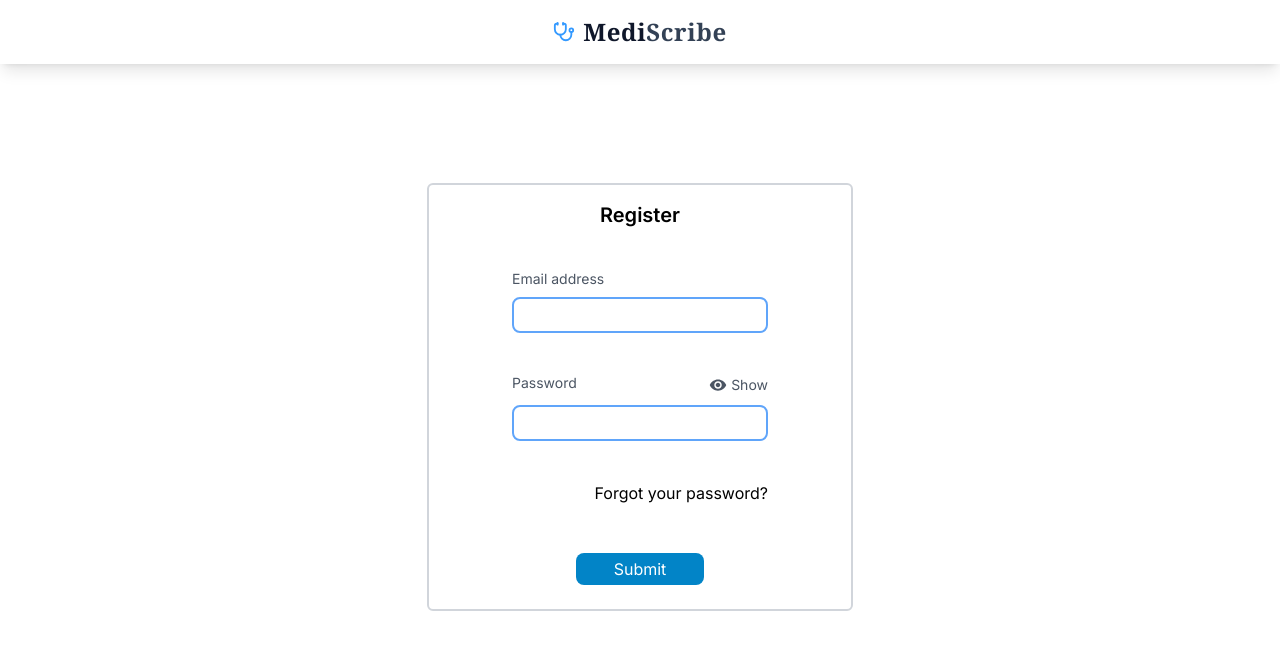
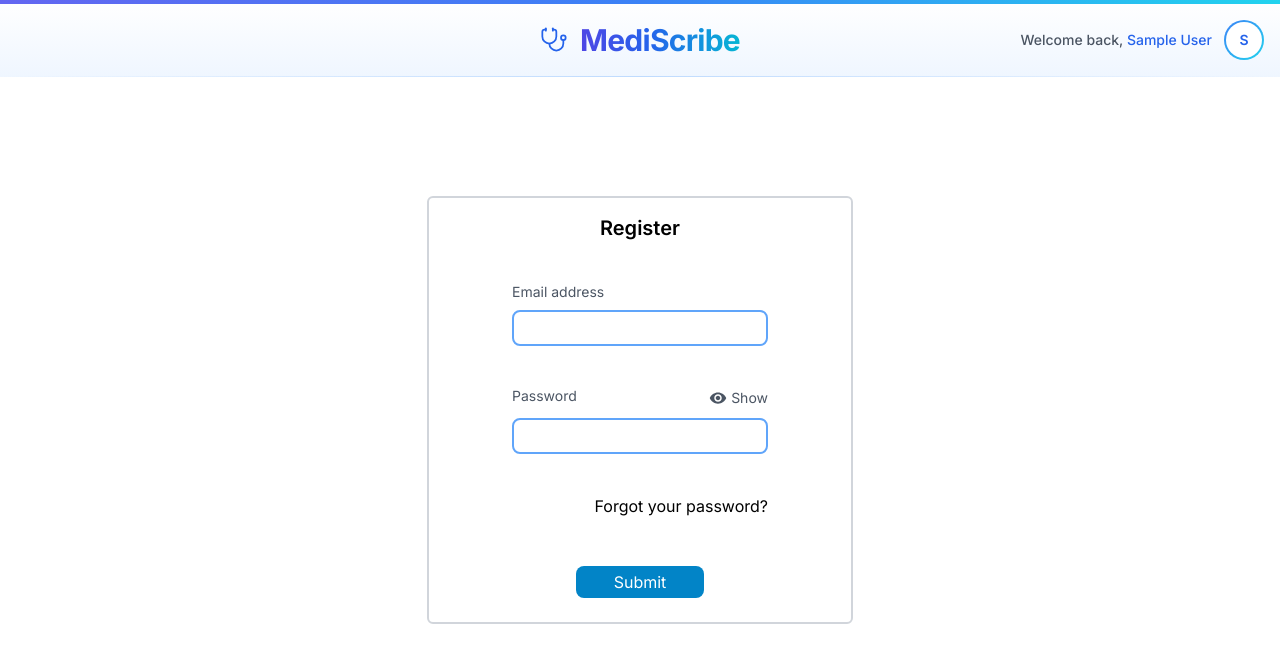
Before and after one commit to BTP-JIO/Dictation-App-for-Healthcare-Business-Final, a React (Vite) app: page /user in a window 1280 px wide. Shown: the top 662 px of the page. Built offline with nearby package versions, Linux system fonts and the light colour scheme; sample sign-in values are in the browser's storage; what @react-pdf/renderer would draw is missing.

Commit message:
re-designed header

```diff
--- a/src/components/Header.jsx
+++ b/src/components/Header.jsx
@@ -1,49 +1,54 @@
-// const Header = () => {
-//   const userDetails = JSON.parse(localStorage.getItem("userDetails"));
-
-//   return (
-//     <div className="bg-gradient-to-r from-[#7dbeff] to-[#6781ff] shadow-md text-[#ffffff] py-4 px-6 flex justify-between items-center">
-//       <div className="w-24"></div>
-//       <h1 className="text-2xl font-semibold flex-grow text-center">
-//         MEDISCRIBE
-//       </h1>
-//     </div>
-//   );
-// };
-
-// ---------------------OLDER V ABOVE------------------------
-
 import React from "react";
-import { Stethoscope } from "lucide-react";
+import { Stethoscope, User } from "lucide-react";
 
 const Header = () => {
   const userDetails = JSON.parse(localStorage.getItem("userDetails"));
 
   return (
-    <header className="relative font-serif">
-      <div className="bg-[#ffffff] shadow-lg">
-        {/* <div className="h-1 bg-gradient-to-r from-blue-200 to-indigo-200 opacity-30" /> */}
-        <div className="py-4 px-6 flex items-center justify-between">
-          <div className="flex-1" />
-          <div className="flex items-center space-x-2">
-            <Stethoscope size={22} className="text-[#3399FF]" />
-            <h1 className="text-2xl font-bold text-slate-900 tracking-wide">
-              Medi<span className="text-slate-700">Scribe</span>
-            </h1>
+    <header className="relative">
+      <div className="bg-gradient-to-b from-white to-blue-50">
+        <div className="h-1 bg-gradient-to-r from-indigo-500 via-blue-500 to-cyan-400" />
+        <div className="container mx-auto px-4 py-4">
+          <div className="flex items-center justify-between">
+            <div className="flex-1" />
+            <div className="group flex items-center gap-3 hover:opacity-90 transition-all duration-300 cursor-pointer">
+              <Stethoscope
+                size={28}
+                className="text-blue-600 group-hover:rotate-12 transition-transform duration-300"
+                strokeWidth={1.5}
+              />
+              <h1 className="text-3xl font-extrabold tracking-tight">
+                <span className="bg-gradient-to-r from-indigo-600 to-blue-600 bg-clip-text text-transparent">
+                  Medi
+                </span>
+                <span className="bg-gradient-to-r from-blue-600 to-cyan-500 bg-clip-text text-transparent">
+                  Scribe
+                </span>
+              </h1>
+            </div>
+            <div className="flex-1 flex justify-end">
+              {userDetails ? (
+                <div className="flex items-center gap-3">
+                  <span className="text-sm font-medium text-gray-600 hidden sm:inline">
+                    Welcome back,{" "}
+                    <span className="text-blue-600">{userDetails.name}</span>
+                  </span>
+                  <div className="w-10 h-10 rounded-full bg-gradient-to-br from-blue-500 to-cyan-400 p-[2px] hover:from-indigo-500 hover:to-blue-500 transition-all duration-300">
+                    <div className="w-full h-full rounded-full bg-white flex items-center justify-center">
+                      <span className="text-blue-600 font-semibold text-sm">
+                        {userDetails.name?.[0]?.toUpperCase() || (
+                          <User size={16} />
+                        )}
+                      </span>
+                    </div>
+                  </div>
+                </div>
+              ) : null}
+            </div>
           </div>
-          {userDetails ? (
-            <div className="flex-1 flex justify-end">
-              <div className="w-8 h-8 rounded-full bg-white/20 flex items-center justify-center text-white">
-                {userDetails.name?.[0]?.toUpperCase() || "U"}
-              </div>
-            </div>
-          ) : (
-            <div className="flex-1" />
-          )}
         </div>
-        {/* <div className="h-0.5 bg-gradient-to-r from-blue-200 to-indigo-200 opacity-30" /> */}
+        <div className="h-px bg-gradient-to-r from-transparent via-blue-200 to-transparent" />
       </div>
-      {/* <div className="absolute bottom-0 left-0 right-0 h-4 bg-gradient-to-b from-black/5 to-transparent" /> */}
     </header>
   );
 };
--- a/src/components/RecordButton.jsx
+++ b/src/components/RecordButton.jsx
@@ -149,11 +149,11 @@ export const RecordButton = ({
 
   return (
     <div className="flex flex-col items-center gap-[100px]">
-      <div className="w-full min-h-[190px] flex items-center justify-center max-w-md bg-gradient-to-r from-[#9DCEFF]/30 to-[#92A3FD]/30 bg-opacity-80 backdrop-blur-md rounded-lg shadow-lg overflow-hidden">
+      <div className="w-full min-h-[190px] flex items-center justify-center max-w-md bg-[#33CCFF]/5 bg-opacity-80 backdrop-blur-md rounded-lg shadow-lg overflow-hidden">
         <AudioAnalyser
           {...audioProps}
           backgroundColor="transparent"
-          strokeColor="#6781ff"
+          strokeColor="#33CCFF"
           className="w-full h-32"
         />
       </div>
@@ -180,7 +180,7 @@ export const RecordButton = ({
           )}
         </motion.button>
 
-        <div className="text-lg font-semibold mb-2 text-center bg-gradient-to-r from-[#5badff] to-[#6781ff] bg-clip-text text-transparent">
+        <div className="text-lg font-semibold mb-2 text-center text-[#4abce2]">
           {formatTime(recordingTime)}
         </div>
       </div>
--- a/src/pages/Dictate.jsx
+++ b/src/pages/Dictate.jsx
@@ -42,7 +42,7 @@ const Dictate = () => {
       <div className="mx-auto">
         <div className="flex flex-col md:flex-row justify-center items-center gap-8 h-[600px]">
           {/* Visualizer Card */}
-          <div className="min-w-[300px] md:min-w-[400px] border border-[#9DCEFF] bg-[#ecf5ff] bg-opacity-80 backdrop-blur-md rounded-lg shadow-lg p-6 flex flex-col justify-between h-full">
+          <div className="min-w-[300px] md:min-w-[400px] border border-[#9DCEFF] bg-[#33CCFF]/10 bg-opacity-80 backdrop-blur-md rounded-lg shadow-lg p-6 flex flex-col justify-between h-full">
             <div className="bg-[#3399FF] text-white text-center py-2 rounded-md">
               <h2 className="text-xl font-semibold">Audio Recorder</h2>
             </div>
@@ -52,7 +52,7 @@ const Dictate = () => {
                 isRecording={isRecording}
                 setIsRecording={setIsRecording}
               />
-              <p className="mt-1 italic text-sm bg-gradient-to-r from-[#0080ff] to-[#002aff] bg-clip-text text-transparent">
+              <p className="mt-1 italic text-sm text-[#33CCFF]">
                 {isProcessing
                   ? "Processing..."
                   : isRecording
@@ -63,7 +63,7 @@ const Dictate = () => {
           </div>
 
           {/* Transcription Card */}
-          <div className="min-w-[400px] md:w-[800px] bg-gradient-to-r from-[#9DCEFF]/30 to-[#92A3FD]/30 bg-opacity-80 backdrop-blur-md border border-[#9DCEFF] rounded-lg shadow-lg p-6 flex flex-col h-full">
+          <div className="min-w-[400px] md:w-[800px] bg-[#33CCFF]/10 bg-opacity-80 backdrop-blur-md border border-[#9DCEFF] rounded-lg shadow-lg p-6 flex flex-col h-full">
             <div className="bg-[#3399FF] text-white text-center py-2 rounded-md">
               <h2 className="text-xl font-semibold">Real-Time Transcription</h2>
             </div>
@@ -73,7 +73,7 @@ const Dictate = () => {
               </Alert>
             )}
             <textarea
-              className={`w-full h-full text-slate-900 font-mono mt-4 p-4 bg-indigo-50 border border-indigo-300 rounded-lg resize-none ${
+              className={`w-full h-full text-slate-900 font-mono mt-4 p-4 bg-[#ffffff] border border-indigo-300 rounded-lg resize-none ${
                 isRecording ? "animate-glow caret-yellow-400 caret-glow" : ""
               }`}
               value={transcription}
```
